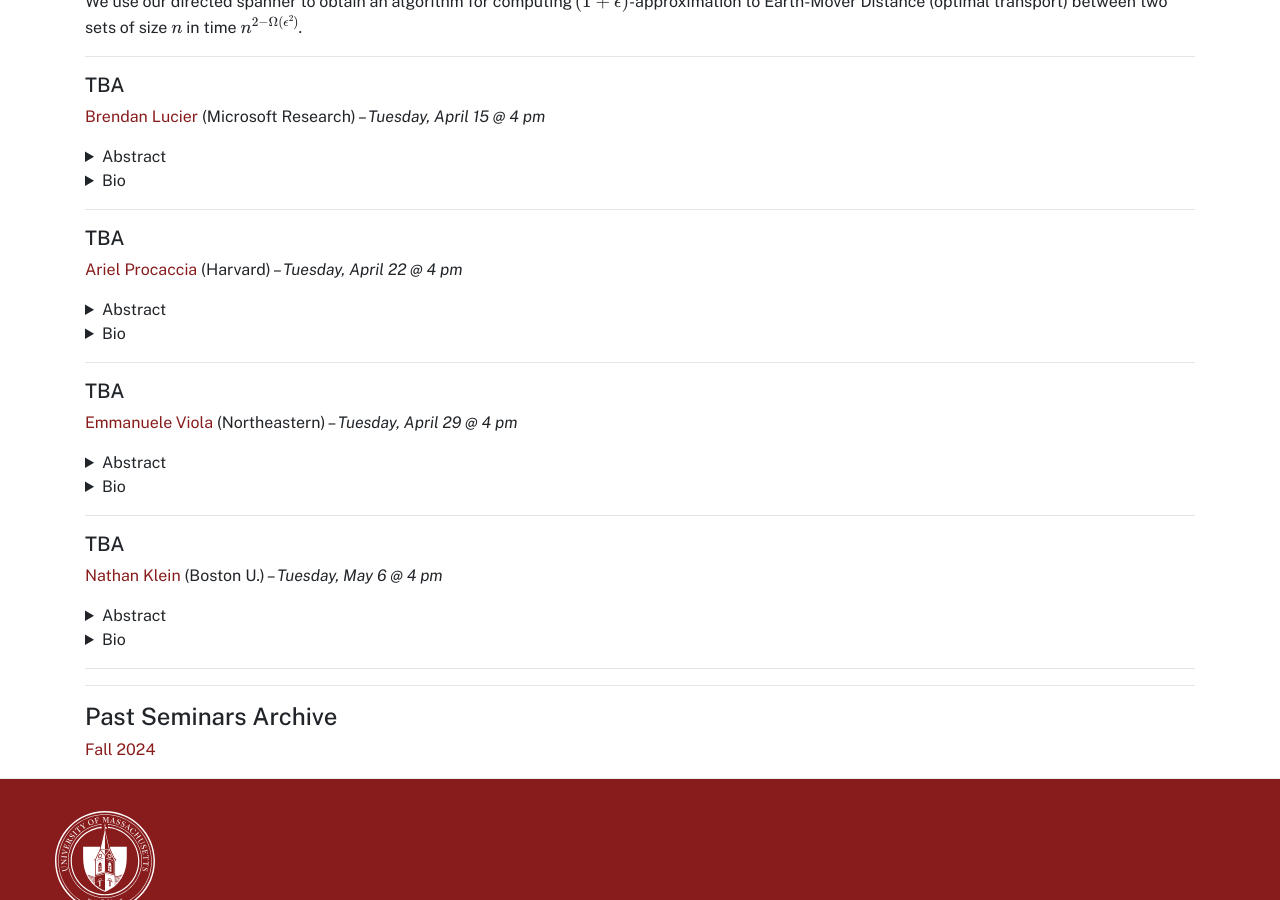
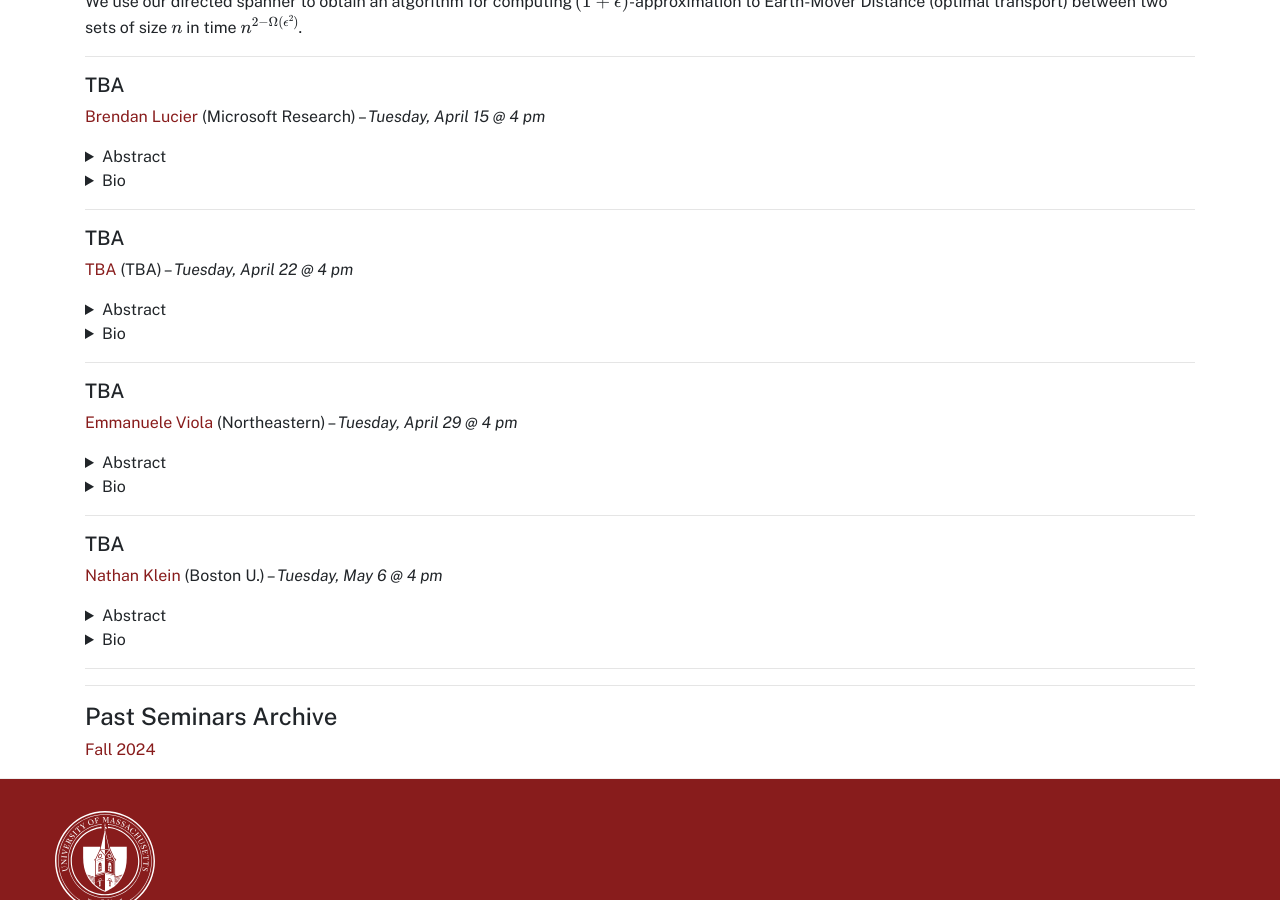
Before and after one commit to umass-theory/umass-theory.github.io, a Jekyll site: the page built from seminar.md, in a window 1280 px wide and 900 px high, scrolled down 2828 px. Built offline with Jekyll 4.4.1, drawn with Linux system fonts in a browser that asks for light colours.

Commit message:
Update seminar.md

```diff
--- a/seminar.md
+++ b/seminar.md
@@ -214,7 +214,7 @@ Bio TBA
 
 ##### TBA
 
-[Ariel Procaccia](http://procaccia.info/) (Harvard) --  *Tuesday, April 22 @ 4 pm*
+[TBA](TBA) (TBA) --  *Tuesday, April 22 @ 4 pm*
 <details markdown="1">
 <summary>Abstract</summary>
 
```
